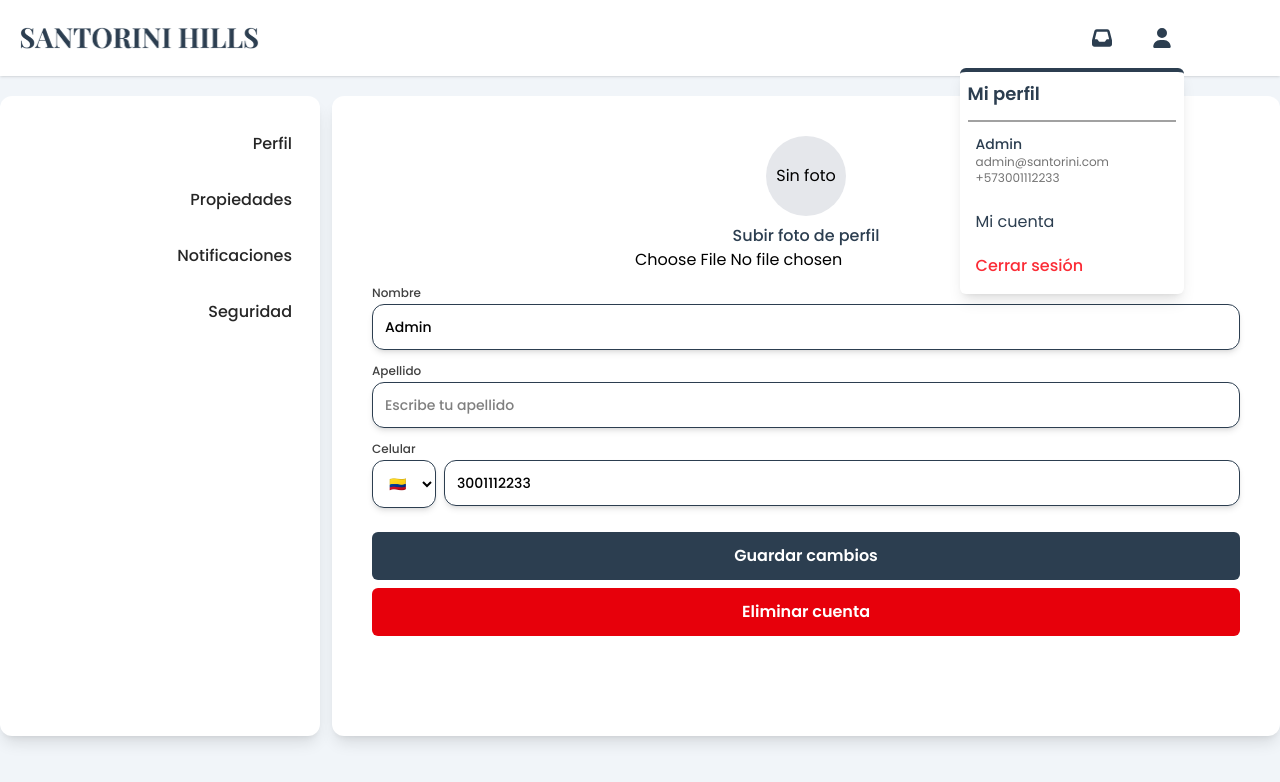
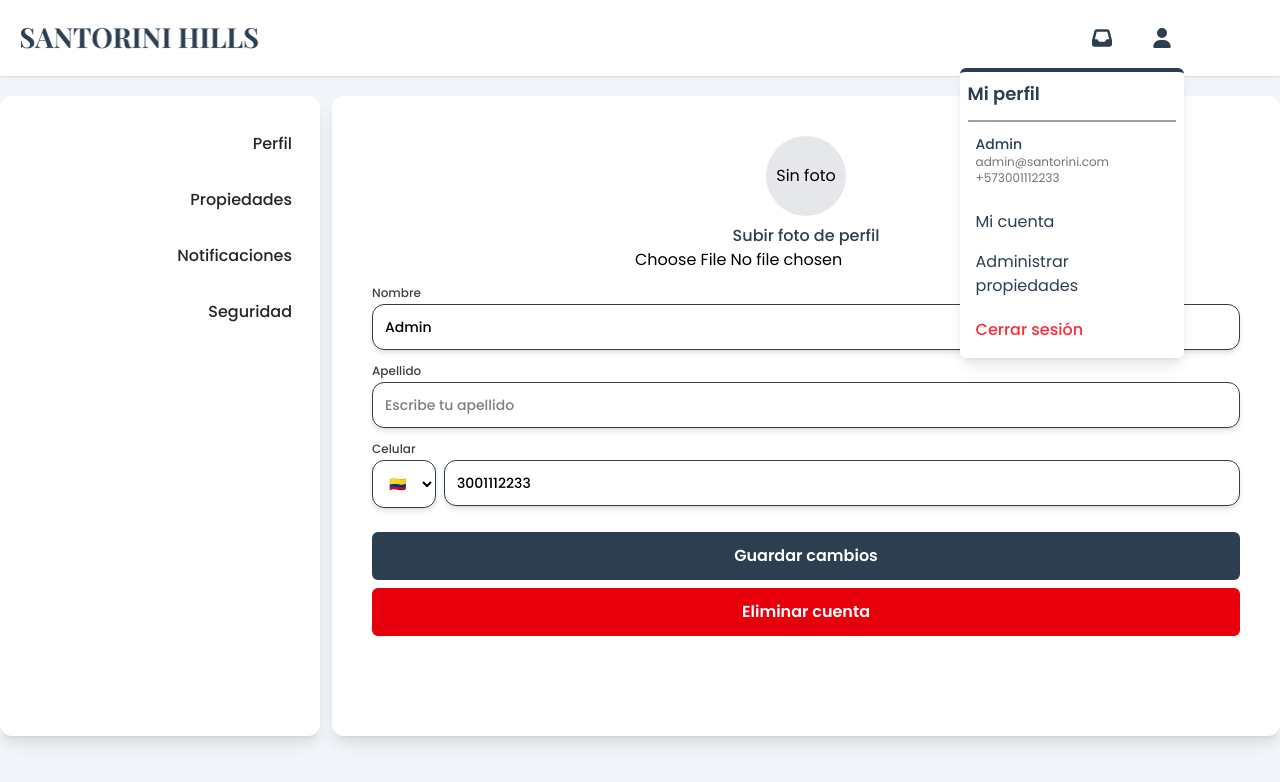
Before and after one commit to mauriosp/Proyecto-ISO, a React (Vite) app in the folder frontend/santorini-hills/: page /settings/1 in a window 1280 px wide. Both pictures are taken after a click on the button 1161 px from the left and 38 px from the top of the page. Shown: the top 782 px of the page. Built offline with nearby package versions, Linux system fonts and the light colour scheme.

Commit message:
Agregar enlace para administrar propiedades en el botón de perfil y ajustar la lógica de visualización de propiedades según el rol del usuario

```diff
--- a/frontend/santorini-hills/src/components/ProfileButton.tsx
+++ b/frontend/santorini-hills/src/components/ProfileButton.tsx
@@ -77,6 +77,14 @@ const UserButtons = () => {
                 Mis propiedades
               </Link>
             )}
+            {user?.profile === "admin" && (
+              <Link
+                to={"/settings/properties"}
+                className="hover:bg-black/10 p-2 rounded-md transition-all"
+              >
+                Administrar propiedades
+              </Link>
+            )}
           </div>
           <Link
             to={"/"}
--- a/frontend/santorini-hills/src/components/PropertiesSettings.tsx
+++ b/frontend/santorini-hills/src/components/PropertiesSettings.tsx
@@ -6,9 +6,10 @@ import { formatNumber } from "../utils/parseNumbers";
 const PropertiesSettings = () => {
 
     const { user } = useUserContext();
-    // Aquí se realizará la consulta a la API para obtener las propiedades del usuario
-    // y se guardarán en el estado local del componente.
-    const properties = testAdvertisements.filter(ad => ad.owner?.id === user?.id); // Simulación de la API
+    // Mostrar todas las propiedades si el usuario es admin, solo las propias si no
+    const properties = user?.profile === "admin"
+        ? testAdvertisements
+        : testAdvertisements.filter(ad => ad.owner?.id === user?.id); // Simulación de la API
     return (
         <div>
             <div className="flex flex-col gap-4">
```
